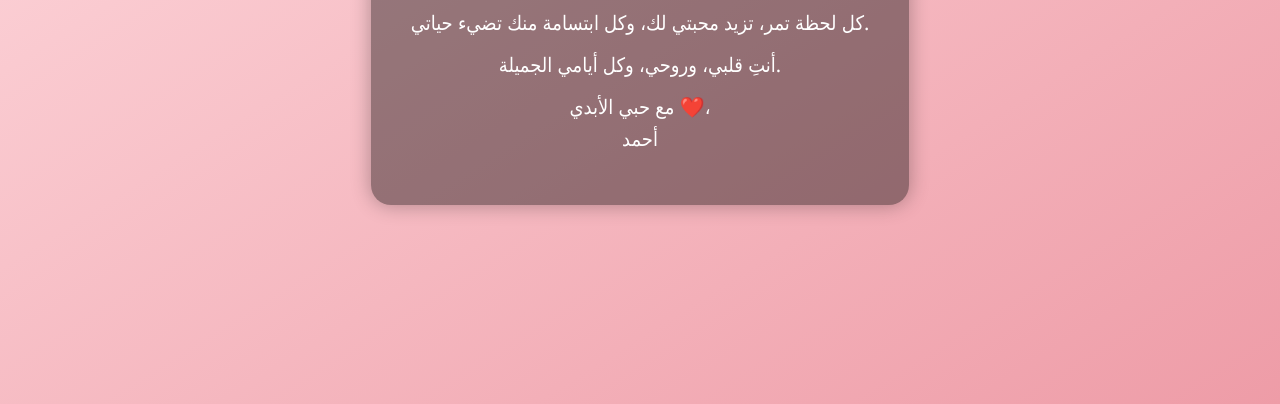
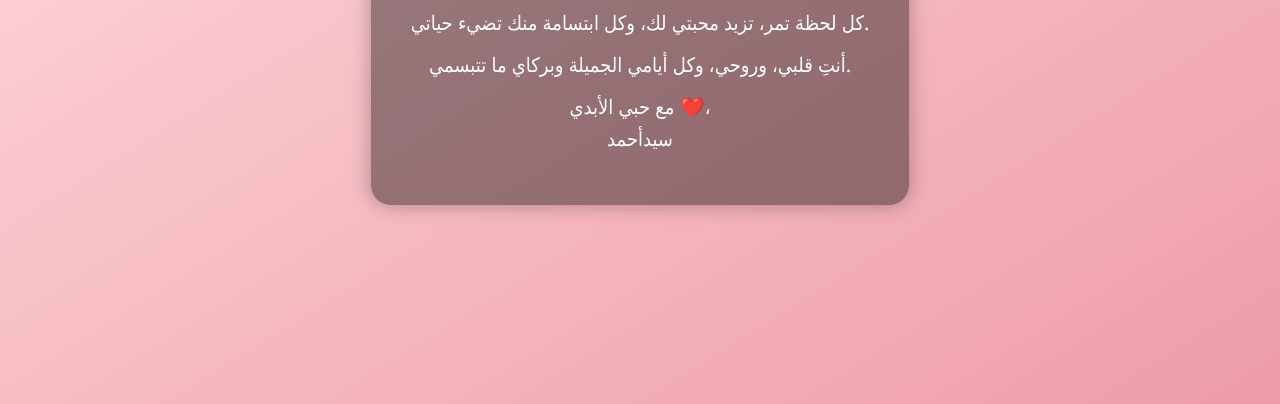
Before and after one commit to sidahmedamr/sidahmedamr.github.io, a plain HTML site: page index.html in a window 1280 px wide. Shown: the part 396-800 px from the top of the page. Drawn offline with Linux system fonts and the light colour scheme.

Commit message:
Update index.html

```diff
--- a/index.html
+++ b/index.html
@@ -11,8 +11,8 @@
         <h1>يسرى 🌹</h1>
         <p>أردت أن أترك لك رسالة صغيرة، لتعرفي كم أحبك.</p>
         <p>كل لحظة تمر، تزيد محبتي لك، وكل ابتسامة منك تضيء حياتي.</p>
-        <p>أنتِ قلبي، وروحي، وكل أيامي الجميلة.</p>
-        <p>مع حبي الأبدي ❤️،<br>أحمد</p>
+        <p>أنتِ قلبي، وروحي، وكل أيامي الجميلة وبركاي ما تتبسمي.</p>
+        <p>مع حبي الأبدي ❤️،<br>سيدأحمد</p>
     </div>
 </body>
 </html>
```
